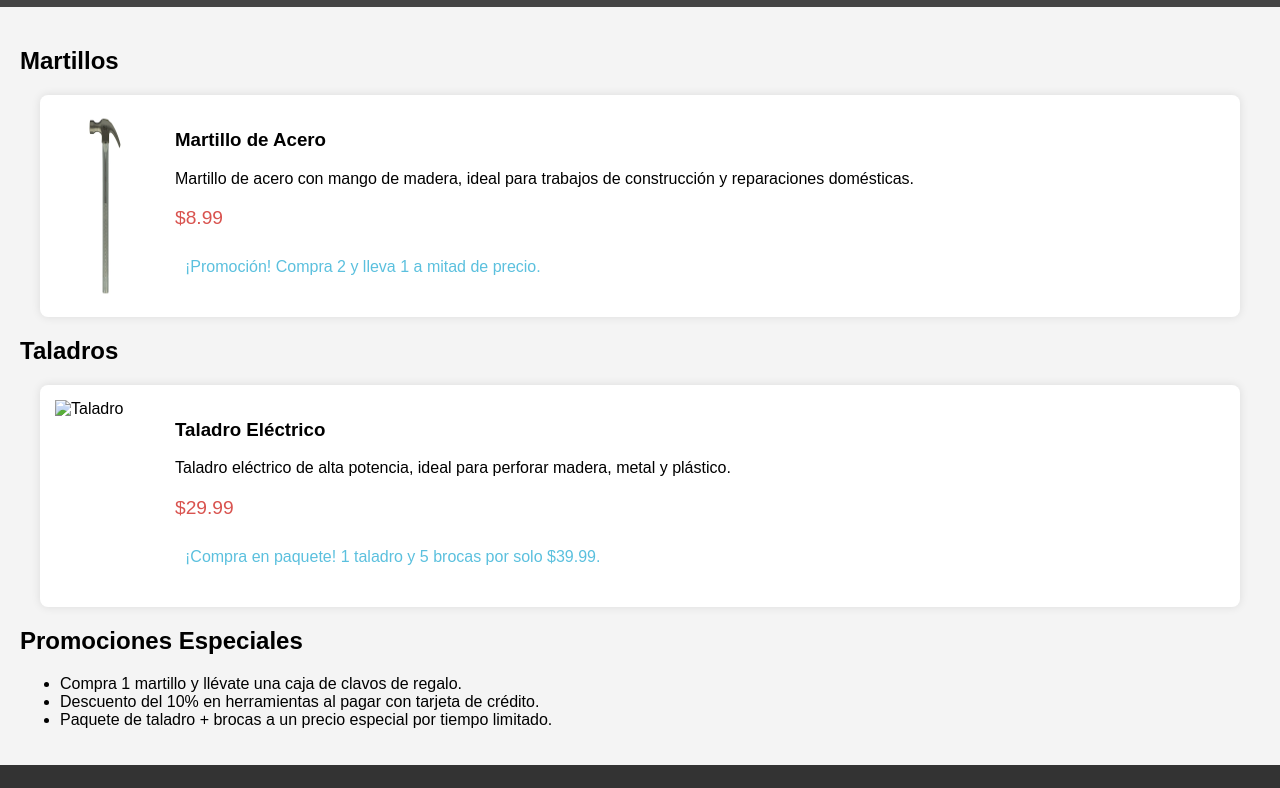
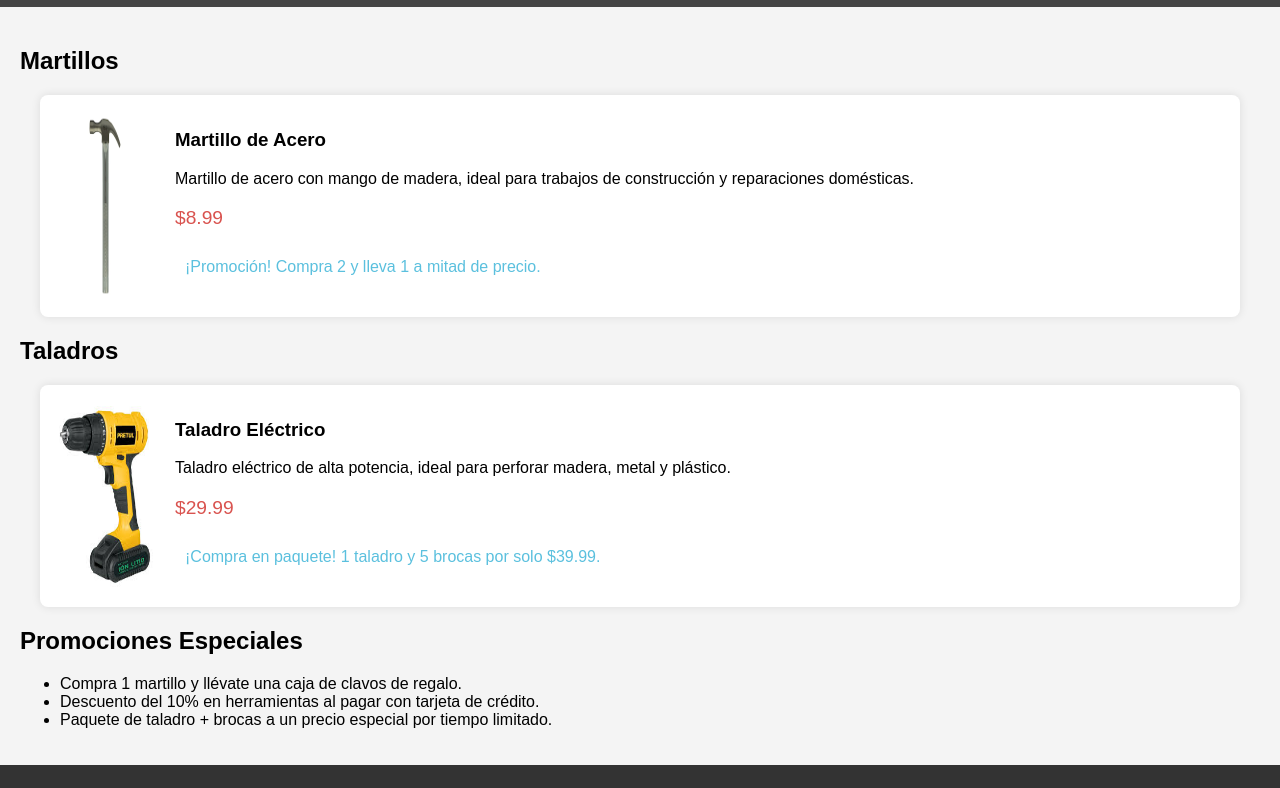
Before and after one commit to danieola/PaginaPrincipal, a plain HTML site: page index.html in a window 1280 px wide. Shown: the part 436-1224 px from the top of the page. Drawn offline with Linux system fonts and the light colour scheme.

Commit message:
Update index.html

```diff
--- a/index.html
+++ b/index.html
@@ -155,7 +155,7 @@
         <section id="taladros">
             <h2>Taladros</h2>
             <div class="product">
-                <img src="taladro.jpg" alt="Taladro">
+                <img src="IMG/taladro.jpg" alt="Taladro">
                 <div class="product-details">
                     <h3>Taladro Eléctrico</h3>
                     <p>Taladro eléctrico de alta potencia, ideal para perforar madera, metal y plástico.</p>
```
